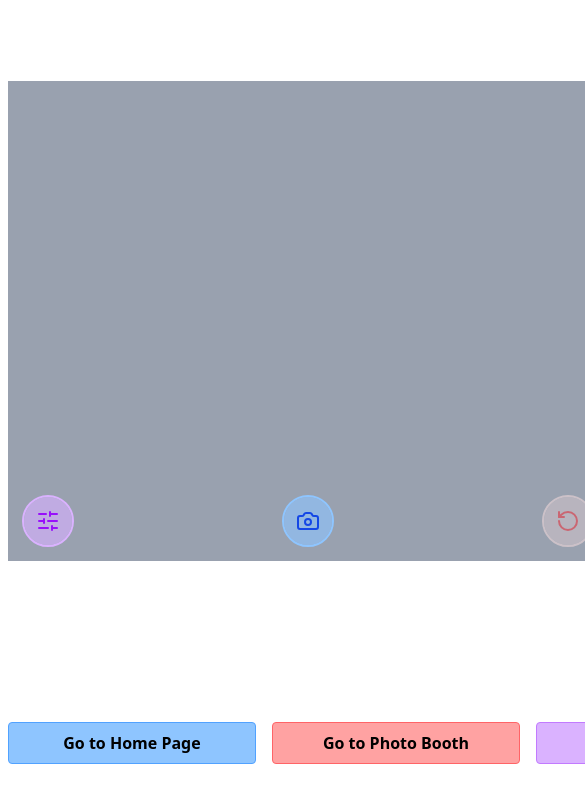
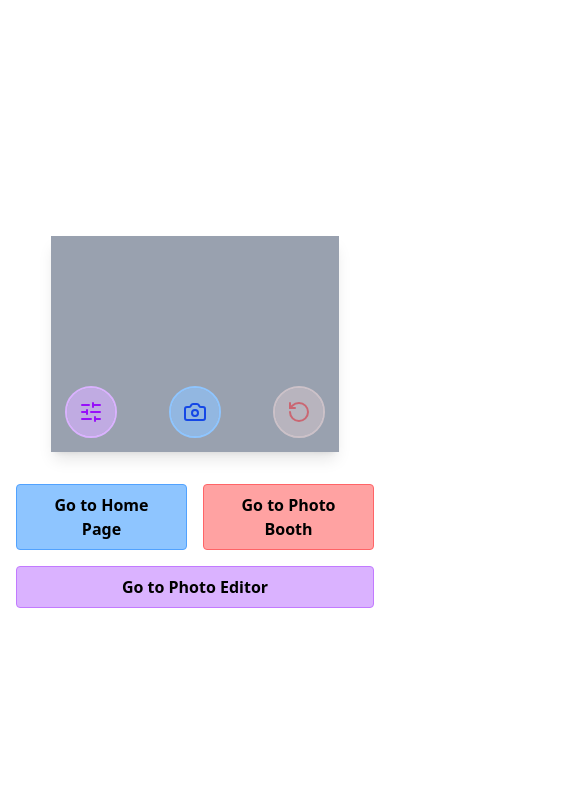
Before and after one commit to jjono-lau/PhotoBooth, a React (Vite) app: page /booth in a window 390 px wide. Shown: the top 802 px of the page, 585 px wide, since content can reach past the window. Built offline with nearby package versions, Linux system fonts and the light colour scheme; no server answers.

Commit message:
Phone Preview
Created a phone overlay so that the photos can be displayed in the phone view

```diff
--- /dev/null
+++ b/src/components/PhonePreview.jsx
@@ -0,0 +1,23 @@
+export default function PhonePreview({ photos = [] }) {
+  if (!Array.isArray(photos)) return null;
+
+  const latestPhoto = [...photos].reverse().find(Boolean);
+  const takenCount = photos.filter(Boolean).length;
+  const totalCount = photos.length;
+
+  if (!latestPhoto) return null;
+
+  return (
+    <div className="pointer-events-none absolute inset-0 z-10 lg:hidden">
+      <img
+        src={latestPhoto}
+        alt="Latest capture preview"
+        className="h-full w-full object-cover"
+      />
+      <div className="absolute inset-0 bg-black/30" />
+      <div className="absolute top-4 left-1/2 w-11/12 -translate-x-1/2 rounded-xl bg-black/60 px-4 py-2 text-center text-xs font-semibold uppercase tracking-wide text-white">
+        Photo {takenCount} of {totalCount}
+      </div>
+    </div>
+  );
+}
--- a/src/index.css
+++ b/src/index.css
@@ -9,7 +9,7 @@
 
 @layer components {
   .booth-control-button {
-    @apply absolute bottom-4 flex items-center justify-center rounded-full p-3 outline-2;
+    @apply absolute bottom-4 z-20 flex items-center justify-center rounded-full p-3 outline-2;
   }
 
   .filter-overlay {
--- a/src/pages/PhotoBoothPage.jsx
+++ b/src/pages/PhotoBoothPage.jsx
@@ -4,12 +4,13 @@
 import { useRef, useState } from "react";
 import { SlidersHorizontal } from "lucide-react";
 import CameraView from "../components/CameraView.jsx";
-import TakePhoto from "../components/TakePhoto.jsx";
 import PageLinks from "../components/PageLinks";
+import PhonePreview from "../components/PhonePreview.jsx";
+import PhotoBoothSettingsForm from "../components/PhotoBoothSettingsForm.jsx";
 import PhotoStrips from "../components/PhotoStrip.jsx";
 import RetakePhoto from "../components/RetakePhoto.jsx";
+import TakePhoto from "../components/TakePhoto.jsx";
 import TimerProvider, { TimerOverlay } from "../components/Timer.jsx";
-import PhotoBoothSettingsForm from "../components/PhotoBoothSettingsForm.jsx";
 import {
   addPhotoToSlots,
   createPhotoSlots,
@@ -46,19 +47,18 @@ export default function PhotoBoothPage() {
   };
 
   return (
-    <div className="grid place-items-center min-h-screen">
-      {/* Full-page layout: centered container with two columns */}
-      {/* w-194 is 48.5rem which is w-150 + w-40 + gap-4 calcaultion */}
-      <div className="flex items-center justify-center w-194 m-2 gap-4 ">
-        {/* Left column: camera preview area (up to 80% width) */}
+    <>
+      <div className="flex min-h-screen w-full flex-col items-center justify-center px-4 py-8">
+        <div className="mx-auto flex w-full max-w-6xl flex-col items-center gap-6 lg:flex-row lg:items-start lg:justify-center">
           <TimerProvider>
-          <div className="relative h-120 w-150 flex-none overflow-hidden bg-gray-400 max-w-[80%]">
+            <div className="relative flex w-full max-w-[18rem] flex-none overflow-hidden bg-gray-400 shadow-lg sm:max-w-[30rem] md:max-w-[26rem] lg:h-120 lg:w-150 lg:max-w-none">
+              <div className="relative aspect-[4/3] w-full lg:h-full lg:w-full lg:aspect-auto">
                 <CameraView
                   videoRef={videoRef}
                   filterCss={filterCss}
                   overlayClassName={overlayClassName}
                 />
-
+                <PhonePreview photos={photos} />
                 <button
                   type="button"
                   onClick={() => setSettingsOpen(true)}
@@ -66,7 +66,6 @@ export default function PhotoBoothPage() {
                 >
                   <SlidersHorizontal className="text-purple-600" />
                 </button>
-
                 <TakePhoto
                   videoRef={videoRef}
                   onCapture={handleCapture}
@@ -74,9 +73,8 @@ export default function PhotoBoothPage() {
                   filterCss={filterCss}
                   filterEffects={filterEffects}
                   disabled={!canCapture}
-              className="left-1/2 -translate-x-1/2 "
+                  className="left-1/2 -translate-x-1/2"
                 />
-
                 <RetakePhoto
                   videoRef={videoRef}
                   photos={photos}
@@ -85,16 +83,17 @@ export default function PhotoBoothPage() {
                   filterCss={filterCss}
                   filterEffects={filterEffects}
                 />
-
                 <TimerOverlay />
+              </div>
             </div>
           </TimerProvider>
 
+          <div className="hidden lg:block">
             <PhotoStrips photos={photos} className="h-120 w-40" />
           </div>
+        </div>
 
-      {/* Bottom row: capture button, counter, and navigation links */}
-      <div className="flex items-center justify-center w-194 m-2 gap-4">
+        <div className="mt-8 flex w-full max-w-4xl flex-wrap justify-center gap-4">
           <PageLinks
             to="/"
             variant="blue"
@@ -102,7 +101,6 @@ export default function PhotoBoothPage() {
           >
             Go to Home Page
           </PageLinks>
-
           <PageLinks
             to="/booth"
             variant="red"
@@ -110,7 +108,6 @@ export default function PhotoBoothPage() {
           >
             Go to Photo Booth
           </PageLinks>
-
           <PageLinks
             to="/edit"
             variant="purple"
@@ -119,6 +116,7 @@ export default function PhotoBoothPage() {
           >
             Go to Photo Editor
           </PageLinks>
+        </div>
       </div>
 
       <PhotoBoothSettingsForm
@@ -129,6 +127,6 @@ export default function PhotoBoothPage() {
         timerSeconds={timerSeconds}
         onTimerChange={handleTimerChange}
       />
-    </div>
+    </>
   );
 }
```
Lines whose indentation alone changed are shown as unchanged.
